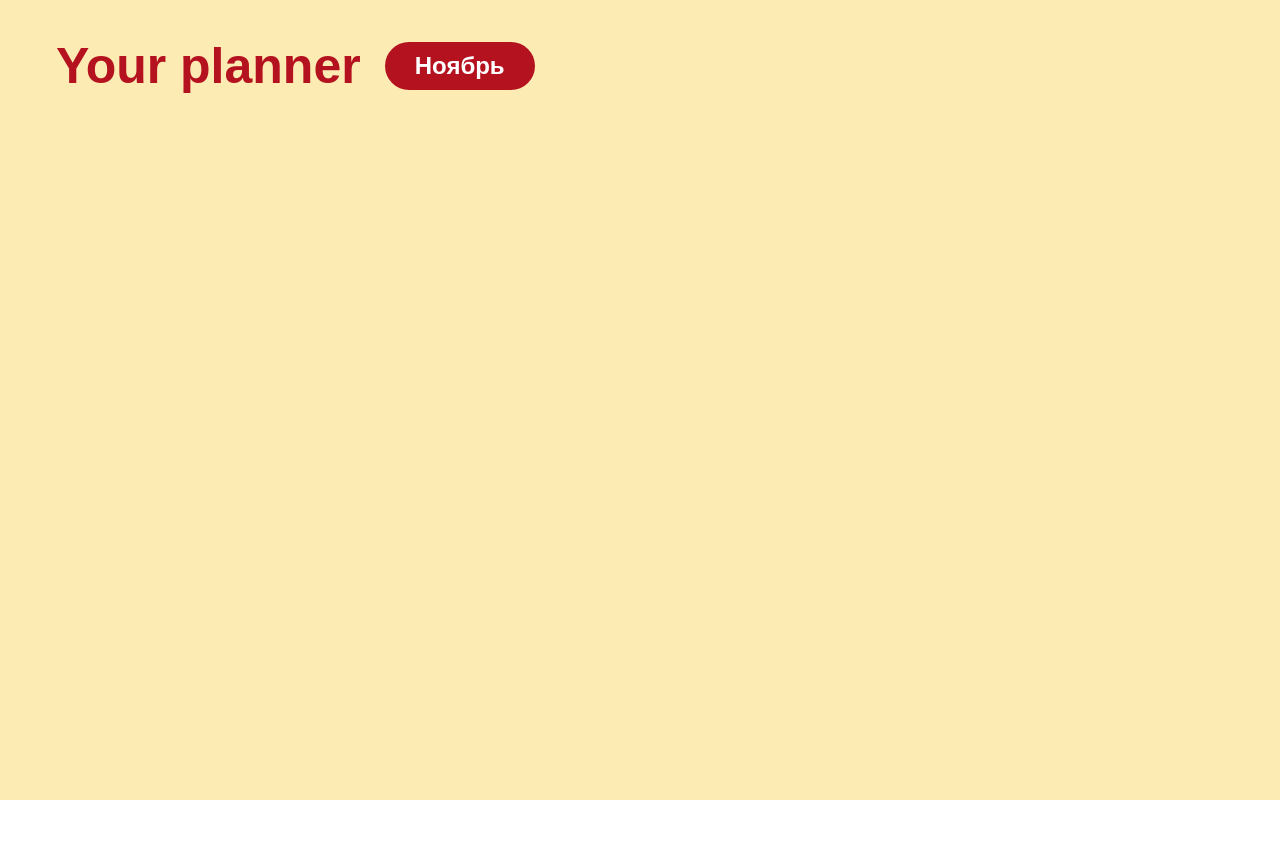
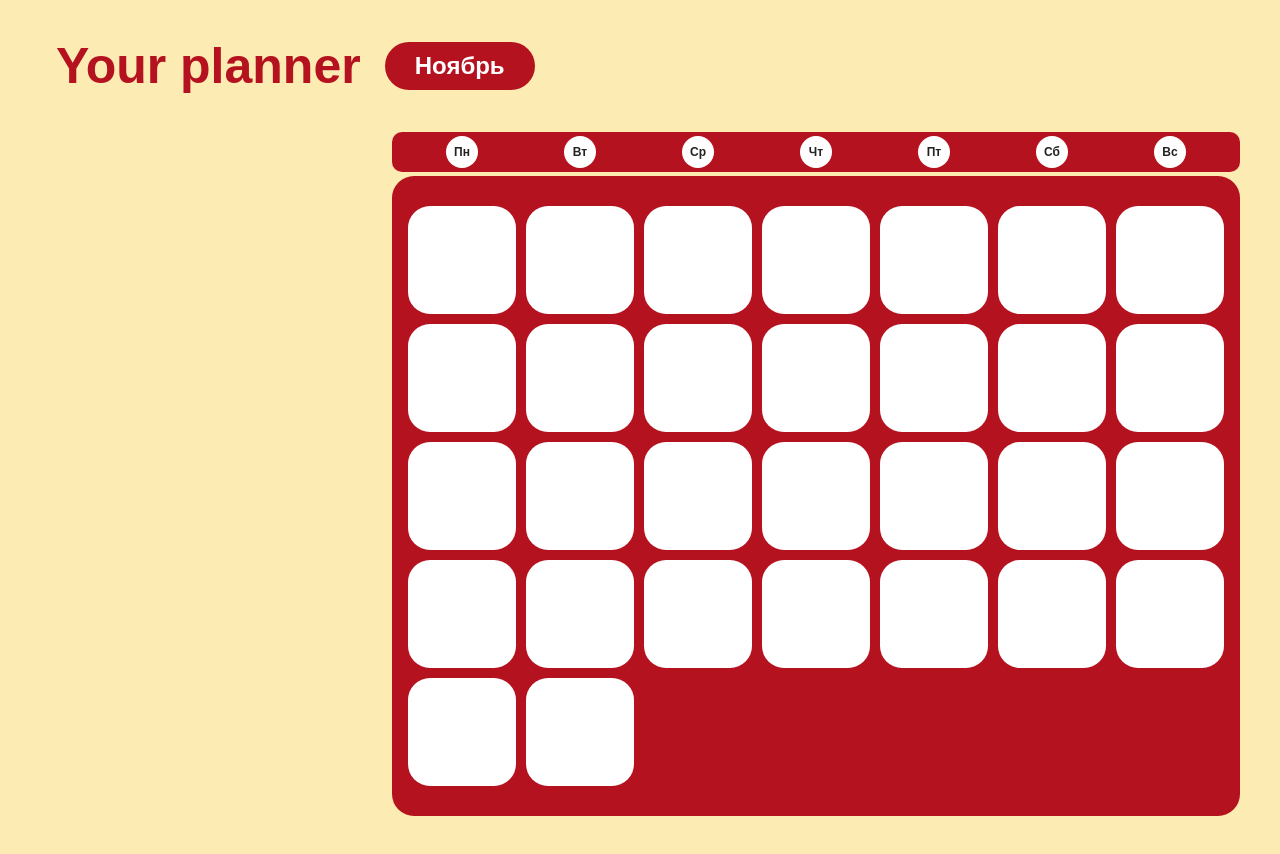
Before and after one commit to EkaterinaDiachenko/your-planner, a React (Vite) app: page / in a window 1280 px wide. Before the commit the page ends 800 px from the top, so only its background shows below. Built offline with nearby package versions, Linux system fonts and the light colour scheme.

Commit message:
feat: подключить страницу планировщика

```diff
--- a/src/app/app.tsx
+++ b/src/app/app.tsx
@@ -1,3 +1,4 @@
+import { PlannerPage } from '@/pages/planner'
 import { Header } from '@/widgets/header'
 import './styles/global.css'
 import styles from './app.module.css'
@@ -6,6 +7,7 @@ export function App() {
   return (
     <div className={styles.page}>
       <Header />
+      <PlannerPage />
     </div>
   )
 }
```
